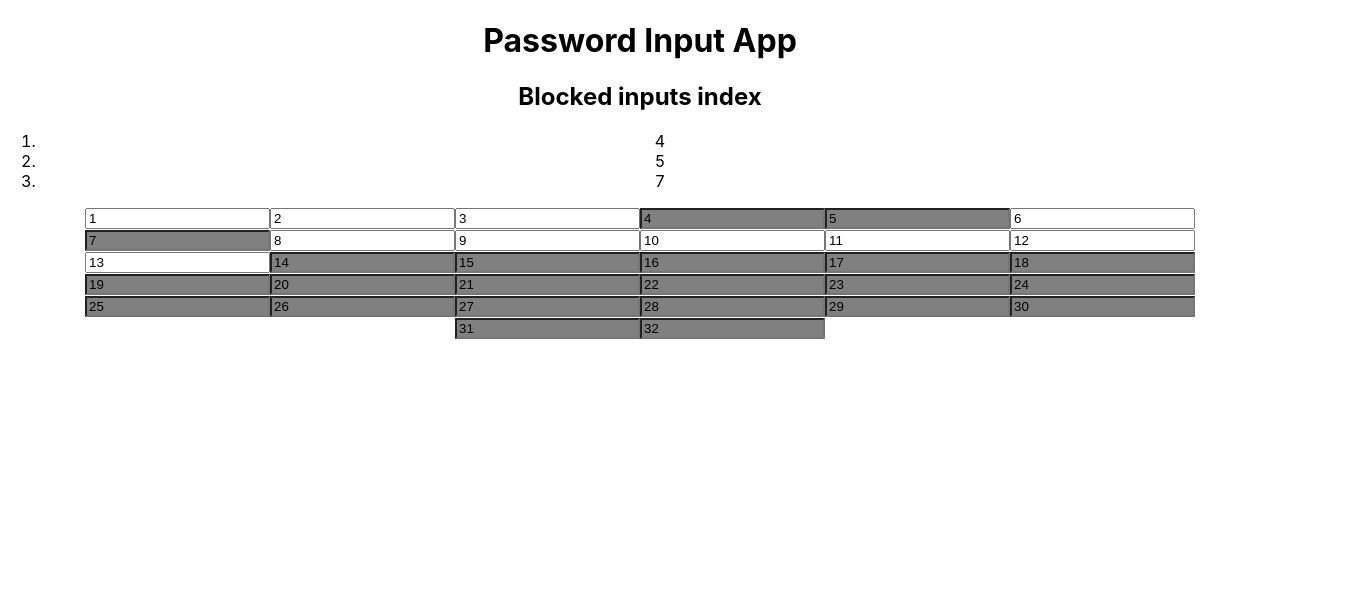
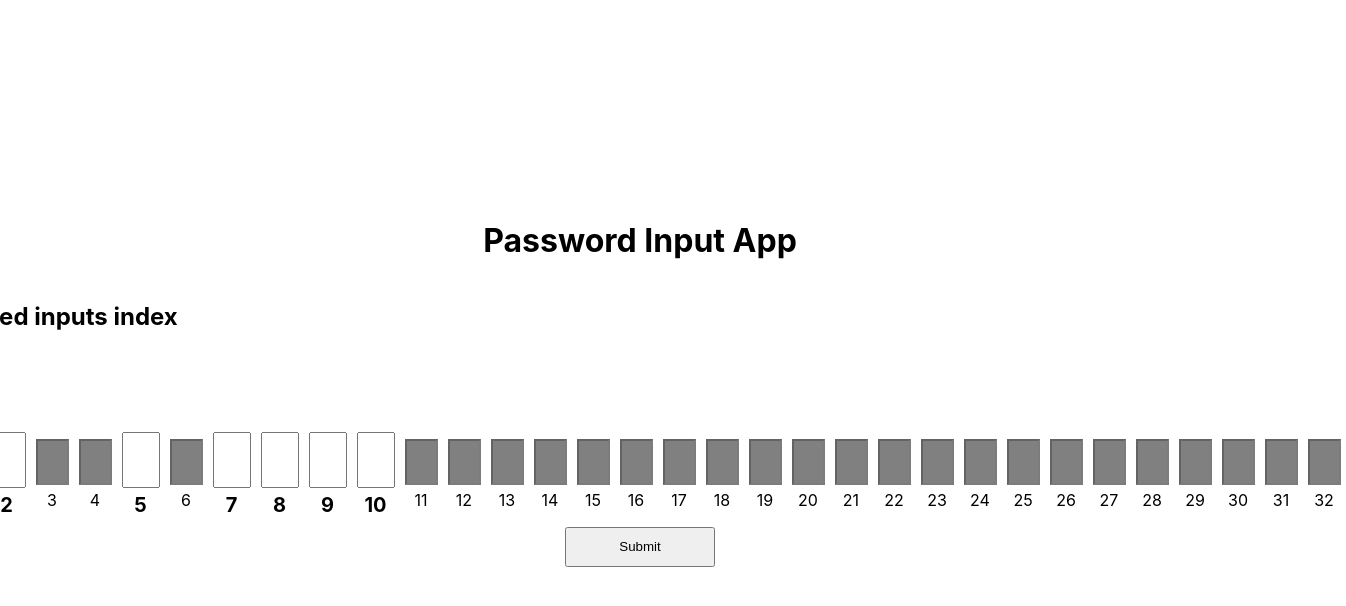
Before and after one commit to erq-programmer/password-input, a React (Create React App) app: page / in a window 1280 px wide. Shown: the top 606 px of the page, 1346 px wide, since content can reach past the window. Built offline with nearby package versions, Linux system fonts and the light colour scheme.

Commit message:
Added UI for App

```diff
--- a/src/App.css
+++ b/src/App.css
@@ -1,7 +1,8 @@
 .App {
-  text-align: center;
+  width: 100%;
+  margin-top: 200px;
+  display: flex;
+  flex-direction: column;
+  align-items: center;
+  justify-content: center;
 }
-
-input[data-blocked='true'] {
-  background-color:grey;
-}
--- a/src/App.tsx
+++ b/src/App.tsx
@@ -4,10 +4,10 @@ import PasswordInput from './components/PasswordInput';
 
 function App() {
   return (
-    <div className="App">
+    <main className="App">
       <h1>Password Input App</h1>
-      <PasswordInput password={'HelloWorld666'} onSuccess={() => console.log('Correct password, success!')} />
-    </div>
+      <PasswordInput password={'HelloWorld'} onSuccess={() => console.log('Correct password, success!')} />
+    </main>
   );
 }
 
--- /dev/null
+++ b/src/components/PasswordInput.css
@@ -0,0 +1,37 @@
+.input-block {
+    display: flex;
+  }
+
+  input {
+    display: block;
+    width: 30px;
+    height: 50px;
+    margin: 5px;
+    text-align: center;
+    font-size: 24px;
+  }
+
+  .input-with-index {
+    display: grid;
+    align-content: center;
+    justify-items: center;
+  }
+
+  span[data-blocked='false'] {
+    font-weight: bold;
+    font-size: 20px;
+  }
+
+  button {
+    margin: 10px auto;
+    display: block;
+    width: 150px;
+    height: 40px;
+    cursor: pointer;
+  }
+
+  input[data-blocked='true'] {
+    background-color:grey;
+    width: 25px;
+    height: 40px;
+  }
--- a/src/components/PasswordInput.tsx
+++ b/src/components/PasswordInput.tsx
@@ -1,4 +1,5 @@
 import React, { useState, useEffect, useCallback } from 'react';
+import './PasswordInput.css'
 
 type PasswordInputProps = {
   password: string;
@@ -7,7 +8,7 @@ type PasswordInputProps = {
 
 const PasswordInput = ({ password, onSuccess }: PasswordInputProps) => {
   const [blockedInputs, setBlockedInputs] = useState([] as Array<number>);
-  const [allInputs, setallInputs] = useState(Array(32).fill(null) as Array<string>);
+  const [allInputs, setallInputs] = useState(Array(32).fill(undefined) as Array<string>);
   const [passwordObject, setPasswordObject] = useState([] as Array<object>);
 
   const getRandomNumber = (min: number, max: number) => {
@@ -31,20 +32,21 @@ const PasswordInput = ({ password, onSuccess }: PasswordInputProps) => {
 
   const convertToArrayWithObject = (array: any) => {
     array.forEach((element: string, index: number) => {
-      console.log({'char': element, 'index': index})
+      passwordObject[index+1] = {'char': element, 'index': index+1}; // We have to index+1 to match with allInputs array
     });
+    console.log(passwordObject);
   }
 
   const setBlockedInputsIntoArrayWithObjects: any = useCallback((blockedInputs: any) => {
     blockedInputs.forEach((elementIndex: number) => {
-      // console.log({'char': null, 'index': elementIndex})
+      console.log({'char': null, 'index': elementIndex})
     });
   }, [])
 
 
   const changePasswordToObjectModel: any = useCallback((password: any) => {
     const passwordArray = password.split('');
-    // convertToArrayWithObject(passwordArray);
+    convertToArrayWithObject(passwordArray);
   }, [])
 
   // [
@@ -58,11 +60,33 @@ const PasswordInput = ({ password, onSuccess }: PasswordInputProps) => {
   //   }
   // ]
 
+  const handleChange = (index: number, e: React.ChangeEvent<HTMLInputElement>) => {
+    allInputs[index] = e.target.value;
+    console.log(allInputs);
+  }
+
+  const handleSubmit = () => {
+    onSuccess();
+  }
+
   const createInputs = () => {
-    console.log(blockedInputs)
-    return allInputs.map((input, index) => (
-     <input data-blocked={blockedInputs.includes(index + 1) || index > 12 ? true : false} key={index} data-index={index+1} value={index+1}>{input}</input>
-  ))
+    return allInputs.map((input, index) =>{
+      const isDataBlocked = blockedInputs.includes(index + 1) || index >= password.length ? true : false;
+      return (
+        <div className="input-with-index">
+        <input
+          data-blocked={isDataBlocked}
+          disabled={isDataBlocked}
+          key={index}
+          data-index={index+1}
+          onChange={(e) => handleChange(index+1, e)}
+          value={allInputs[index+1]}>
+            {input}
+
+        </input>
+        <span className="index-number" data-blocked={isDataBlocked}> {index+1}</span>
+      </div>
+    )})
   }
 
   useEffect(() => {
@@ -76,7 +100,8 @@ const PasswordInput = ({ password, onSuccess }: PasswordInputProps) => {
     <div>
       <h2>Blocked inputs index</h2>
       <ol>{blockedInputs && blockedInputs.map((input, index) => <li key={index}>{input}</li>)}</ol>
-      <div>{createInputs()}</div>
+      <div className="input-block">{createInputs()}</div>
+      <button type="submit" onClick={handleSubmit}>Submit</button>
     </div>
   );
 };
--- a/src/index.css
+++ b/src/index.css
@@ -5,6 +5,8 @@ body {
     sans-serif;
   -webkit-font-smoothing: antialiased;
   -moz-osx-font-smoothing: grayscale;
+  width: 100%;
+  height: 100%;
 }
 
 code {
```
